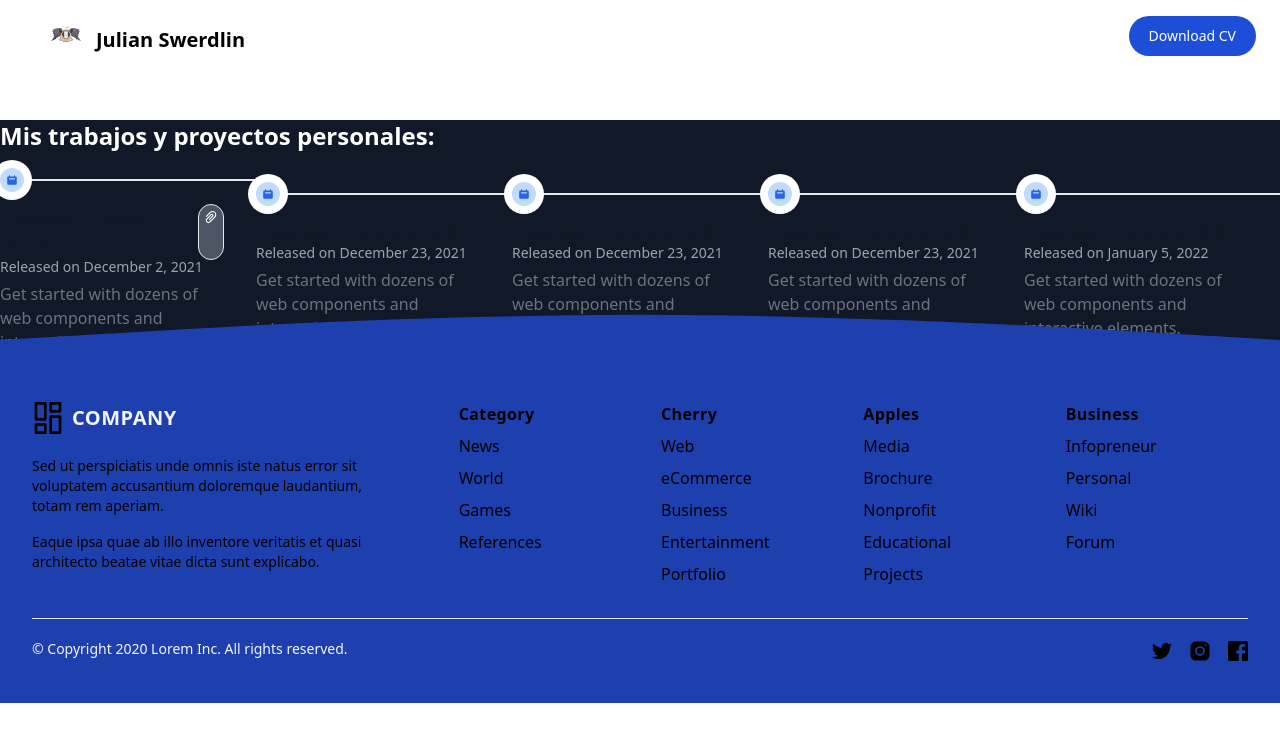
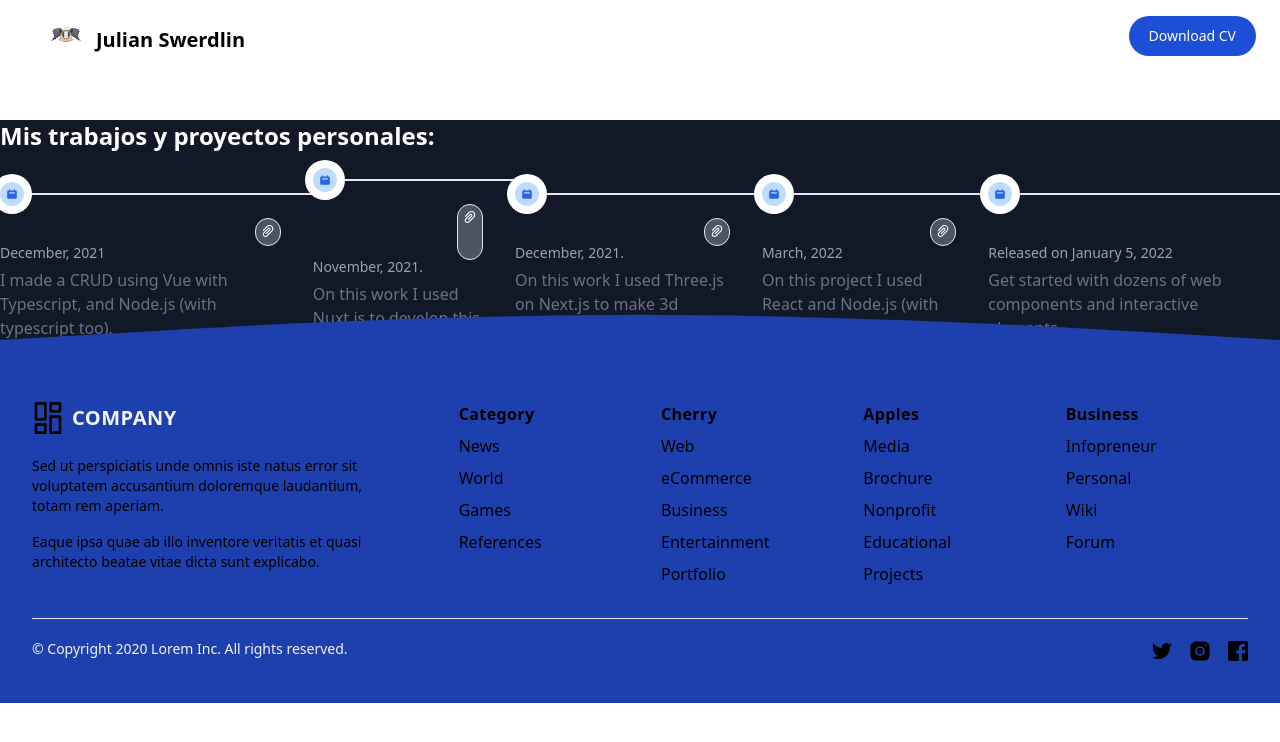
Before and after one commit to juliswer/portfolio2022, a Next.js app: page /components/Timeline in a window 1280 px wide. Shown: the top 742 px of the page. Built offline with nearby package versions, Linux system fonts and the light colour scheme.

Commit message:
index changes

```diff
--- a/src/pages/components/About.jsx
+++ b/src/pages/components/About.jsx
@@ -87,7 +87,7 @@ const About = () => {
             </div>
             <div>
               <img
-                className="object-cover w-full h-56 rounded shadow-lg sm:h-96"
+                className="object-cover w-full h-56 rounded-lg shadow-lg sm:h-96"
                 src="https://images.unsplash.com/photo-1550439062-609e1531270e?ixlib=rb-1.2.1&ixid=MnwxMjA3fDB8MHxwaG90by1wYWdlfHx8fGVufDB8fHx8&auto=format&fit=crop&w=1470&q=80"
                 alt=""
               />
--- a/src/pages/components/Timeline.jsx
+++ b/src/pages/components/Timeline.jsx
@@ -1,10 +1,12 @@
 import React from "react";
-import {AiOutlinePaperClip} from 'react-icons/ai'
+import { AiOutlinePaperClip } from "react-icons/ai";
 
 const Timeline = () => {
   return (
     <div className="mt-10">
-      <h4 className="text-2xl text-white mb-4 font-bold">Mis trabajos y proyectos personales: </h4>
+      <h4 className="text-2xl text-white mb-4 font-bold">
+        Mis trabajos y proyectos personales:{" "}
+      </h4>
       <ol className="items-center sm:flex">
       <li className="relative mb-6 sm:mb-0">
           <div className="flex items-center">
@@ -25,18 +27,24 @@ const Timeline = () => {
             <div className="hidden sm:flex w-full bg-gray-200 h-0.5 dark:bg-gray-700"></div>
           </div>
           <div className="mt-3 sm:pr-8">
-            <div className="flex gap-12 justify-evenly">
+            <div className="flex justify-between">
               <h3 className="text-lg font-semibold text-gray-900 dark:text-white">
-                  Flowbite Library v1.0.0
+                MEVN - Crud (Typescript)
               </h3>
-                <a href="" className="border rounded-full p-1 bg-gray-600 text-white"><AiOutlinePaperClip /></a>
+              <a
+                href="https://github.com/juliswer/mevn-typescript-crud"
+                target="_blank"
+                rel="noreferrer"
+                className="border rounded-full p-1 bg-gray-600 text-white"
+              >
+                <AiOutlinePaperClip />
+              </a>
             </div>
             <time className="block mb-2 text-sm font-normal leading-none text-gray-400 dark:text-gray-500">
-              Released on December 2, 2021
+              December, 2021
             </time>
             <p className="text-base font-normal text-gray-500 dark:text-gray-400">
-              Get started with dozens of web components and interactive
-              elements.
+              I made a CRUD using Vue with Typescript, and Node.js (with typescript too).
             </p>
           </div>
         </li>
@@ -59,15 +67,24 @@ const Timeline = () => {
             <div className="hidden sm:flex w-full bg-gray-200 h-0.5 dark:bg-gray-700"></div>
           </div>
           <div className="mt-3 sm:pr-8">
+            <div className="flex justify-between">
               <h3 className="text-lg font-semibold text-gray-900 dark:text-white">
-              Flowbite Library v1.2.0
+                Canalizados App
               </h3>
+              <a
+                href="https://github.com/juliswer/canalizados"
+                target="_blank"
+                rel="noreferrer"
+                className="border rounded-full p-1 bg-gray-600 text-white"
+              >
+                <AiOutlinePaperClip />
+              </a>
+            </div>
             <time className="block mb-2 text-sm font-normal leading-none text-gray-400 dark:text-gray-500">
-              Released on December 23, 2021
+              November, 2021.
             </time>
             <p className="text-base font-normal text-gray-500 dark:text-gray-400">
-              Get started with dozens of web components and interactive
-              elements.
+              On this work I used Nuxt.js to develop this app.
             </p>
           </div>
         </li>
@@ -90,15 +107,24 @@ const Timeline = () => {
             <div className="hidden sm:flex w-full bg-gray-200 h-0.5 dark:bg-gray-700"></div>
           </div>
           <div className="mt-3 sm:pr-8">
+            <div className="flex justify-between">
               <h3 className="text-lg font-semibold text-gray-900 dark:text-white">
-              Flowbite Library v1.2.0
+                Vanimals App
               </h3>
+              <a
+                href="https://vanimals.co"
+                target="_blank"
+                rel="noreferrer"
+                className="border rounded-full p-1 bg-gray-600 text-white"
+              >
+                <AiOutlinePaperClip />
+              </a>
+            </div>
             <time className="block mb-2 text-sm font-normal leading-none text-gray-400 dark:text-gray-500">
-              Released on December 23, 2021
+              December, 2021.
             </time>
             <p className="text-base font-normal text-gray-500 dark:text-gray-400">
-              Get started with dozens of web components and interactive
-              elements.
+              On this work I used Three.js on Next.js to make 3d Models.
             </p>
           </div>
         </li>
@@ -121,15 +147,24 @@ const Timeline = () => {
             <div className="hidden sm:flex w-full bg-gray-200 h-0.5 dark:bg-gray-700"></div>
           </div>
           <div className="mt-3 sm:pr-8">
+            <div className="flex justify-between">
               <h3 className="text-lg font-semibold text-gray-900 dark:text-white">
-              Flowbite Library v1.2.0
+                ShareMe App
               </h3>
+              <a
+                href="https://sharemejuliswer.netlify.app/"
+                target="_blank"
+                rel="noreferrer"
+                className="border rounded-full p-1 bg-gray-600 text-white"
+              >
+                <AiOutlinePaperClip />
+              </a>
+            </div>
             <time className="block mb-2 text-sm font-normal leading-none text-gray-400 dark:text-gray-500">
-              Released on December 23, 2021
+              March, 2022
             </time>
             <p className="text-base font-normal text-gray-500 dark:text-gray-400">
-              Get started with dozens of web components and interactive
-              elements.
+              On this project I used React and Node.js (with Sanity).
             </p>
           </div>
         </li>
```
Lines whose indentation alone changed are shown as unchanged.
